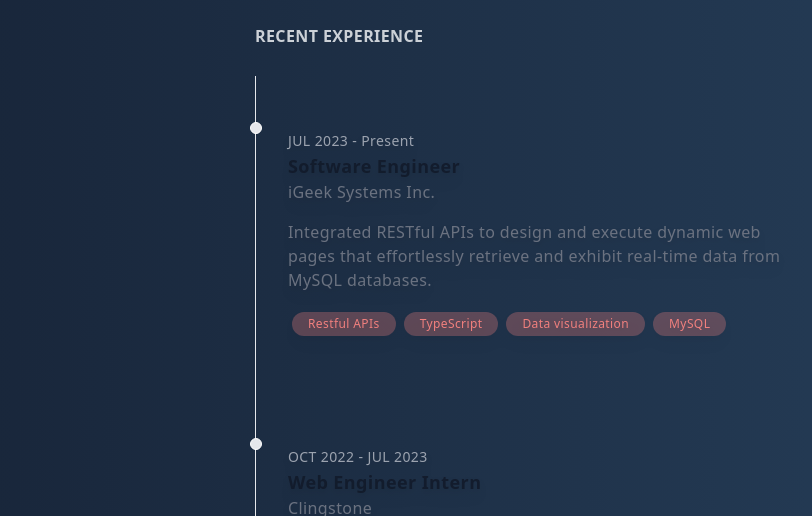
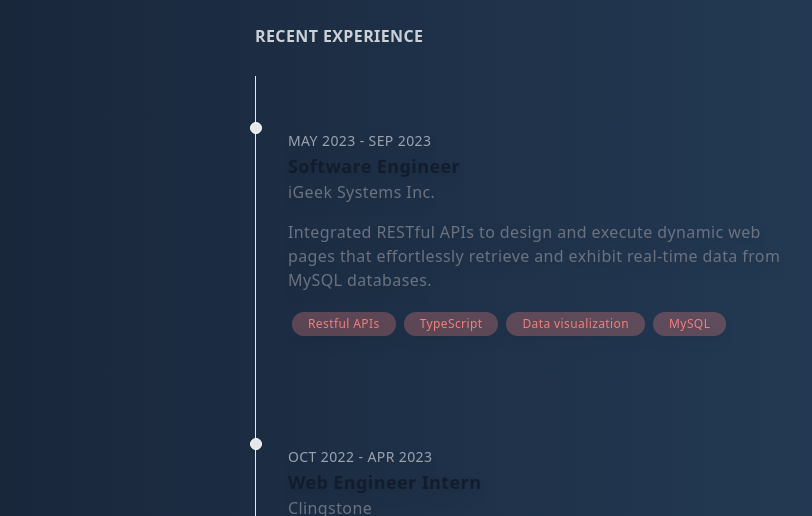
Before and after one commit to vinhnguyendev/portfolio-next-js, a Next.js app: page / in a window 1280 px wide. Shown: the part 900-1416 px from the top of the page, without its empty margins (385-1197 px from the left). Built offline with nearby package versions, Linux system fonts and the light colour scheme.

Commit message:
update experience content

```diff
--- a/components/experience/index.js
+++ b/components/experience/index.js
@@ -5,7 +5,7 @@ import TimelineItem from "./timeline-item";
 const EXPERIENCES = [
   {
     id: 1,
-    date: "JUL 2023 - Present",
+    date: "MAY 2023 - SEP 2023",
     title: "Software Engineer",
     company: "iGeek Systems Inc.",
     location: "Sarasota, FL",
@@ -14,7 +14,7 @@ const EXPERIENCES = [
   },
   {
     id: 2,
-    date: "OCT 2022 - JUL 2023",
+    date: "OCT 2022 - APR 2023",
     title: "Web Engineer Intern",
     company: "Clingstone",
     location: "Plano,TX",
```
